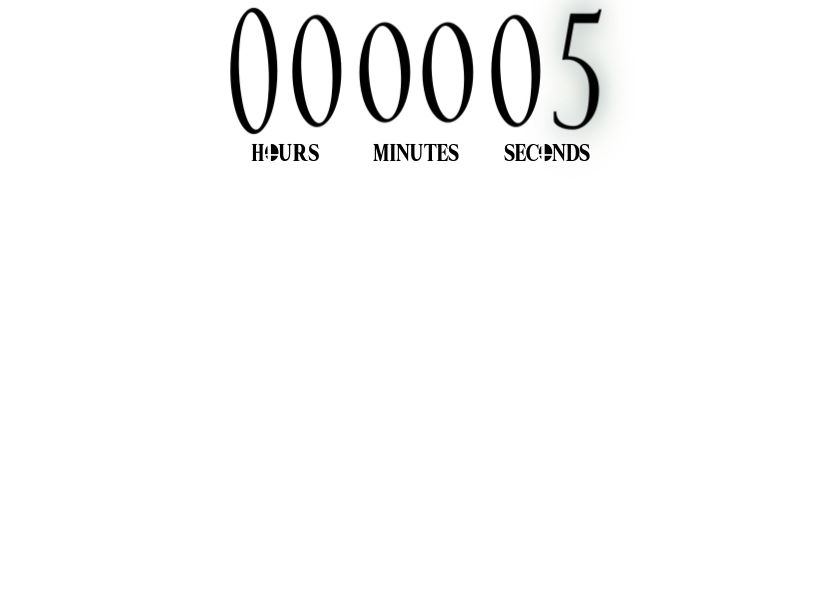
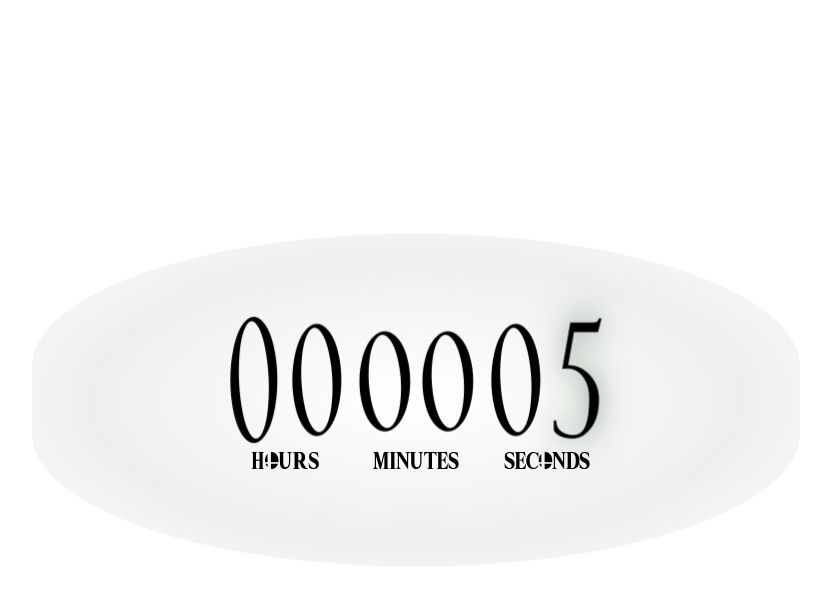
Before and after one commit to aayeddie/Smash-Ultimate-timer, a plain HTML site: page index.html in a window 1280 px wide. Shown: the whole page, without its empty margins (224-1054 px from the left). Drawn offline with Linux system fonts and the light colour scheme.

Commit message:
Update index.html

```diff
--- a/index.html
+++ b/index.html
@@ -16,6 +16,35 @@
       margin: 0;
       padding: 0;
       background: transparent;
+      height: 100%;
+      overflow: hidden;
+    }
+
+    .center-wrapper {
+      display: flex;
+      align-items: center;
+      justify-content: center;
+      height: 100vh;
+      position: relative;
+    }
+
+    .background-cloud {
+      position: absolute;
+      top: 50%;
+      left: 50%;
+      transform: translate(-50%, -50%);
+      width: 60vw;
+      height: 26vw;
+      background: radial-gradient(ellipse at center,
+        rgba(255, 255, 255, 0.9) 0%,
+        rgba(240, 240, 240, 0.6) 35%,
+        rgba(200, 200, 200, 0.3) 60%,
+        rgba(150, 150, 150, 0.08) 80%,
+        rgba(255, 255, 255, 0) 100%);
+      border-radius: 50% / 40%;
+      box-shadow: 0 0 3vw rgba(255, 255, 255, 0.3);
+      z-index: 0;
+      pointer-events: none;
     }
 
     .stopwatch {
@@ -26,6 +55,8 @@
       font-family: 'SuperSmash', sans-serif;
       padding: 1.2vw;
       color: black;
+      position: relative;
+      z-index: 1;
     }
 
     .unit {
@@ -45,7 +76,6 @@
     .digit {
       display: inline-block;
       transition: transform 0.3s ease;
-      /* no shadows or outlines */
       will-change: filter;
     }
 
@@ -71,7 +101,6 @@
       }
     }
 
-    /* Tick flash animation */
     @keyframes tickFlash {
       0% {
         filter: drop-shadow(0 0 6px #ff5500) drop-shadow(0 0 15px #ff9900);
@@ -90,6 +119,9 @@
   </style>
 </head>
 <body>
+  <div class="center-wrapper">
+    <div class="background-cloud"></div>
+
     <div class="stopwatch">
       <div class="unit">
         <div class="digits">
@@ -111,6 +143,7 @@
           <span class="digit" id="s1" data-global="1.4">0</span>
         </div>
         <div class="label">SECONDS</div>
+      </div>
     </div>
   </div>
 
@@ -139,8 +172,7 @@
 
       function flashDigit(id) {
         const el = document.getElementById(id);
-        el.classList.remove('tick-flash'); // reset animation
-        // Trigger reflow to restart animation
+        el.classList.remove('tick-flash');
         void el.offsetWidth;
         el.classList.add('tick-flash');
       }
```
Lines whose indentation alone changed are shown as unchanged.
